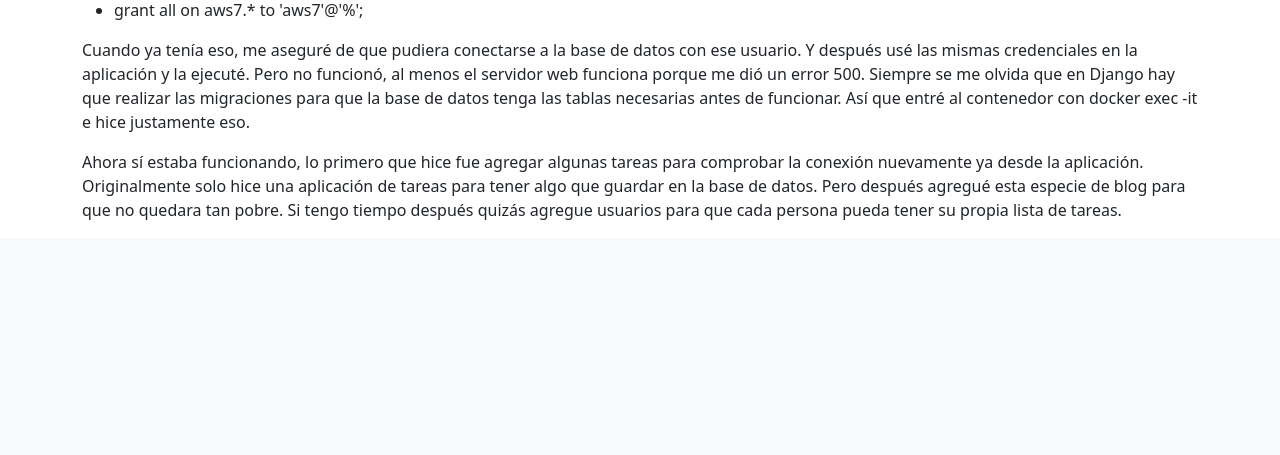
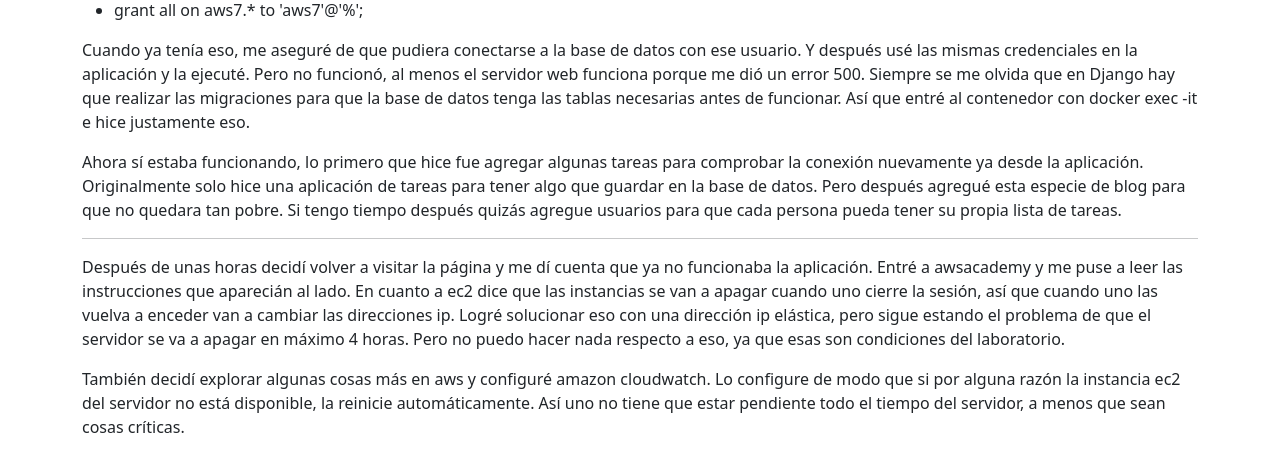
Before and after one commit to pinguin-frosch/aw7, a Django app: page / in a window 1280 px wide. Shown: the part 1378-1833 px from the top of the page. Before the commit the page ends 1598 px from the top, so only its background shows below. Run offline with Django 4.2, Linux system fonts and the light colour scheme.

Commit message:
Actualizar blog

```diff
--- a/app/aws7/templates/index.html
+++ b/app/aws7/templates/index.html
@@ -101,4 +101,17 @@
     en la base de datos. Pero después agregué esta especie de blog para que no quedara tan pobre. Si tengo tiempo
     después quizás agregue usuarios para que cada persona pueda tener su propia lista de tareas.
 </p>
+<hr>
+<p>
+    Después de unas horas decidí volver a visitar la página y me dí cuenta que ya no funcionaba la aplicación. Entré a
+    awsacademy y me puse a leer las instrucciones que aparecián al lado. En cuanto a ec2 dice que las instancias se van
+    a apagar cuando uno cierre la sesión, así que cuando uno las vuelva a enceder van a cambiar las direcciones ip.
+    Logré solucionar eso con una dirección ip elástica, pero sigue estando el problema de que el servidor se va a apagar
+    en máximo 4 horas. Pero no puedo hacer nada respecto a eso, ya que esas son condiciones del laboratorio.
+</p>
+<p>
+    También decidí explorar algunas cosas más en aws y configuré amazon cloudwatch. Lo configure de modo que si por
+    alguna razón la instancia ec2 del servidor no está disponible, la reinicie automáticamente. Así uno no tiene que
+    estar pendiente todo el tiempo del servidor, a menos que sean cosas críticas.
+</p>
 {% endblock %}
```
